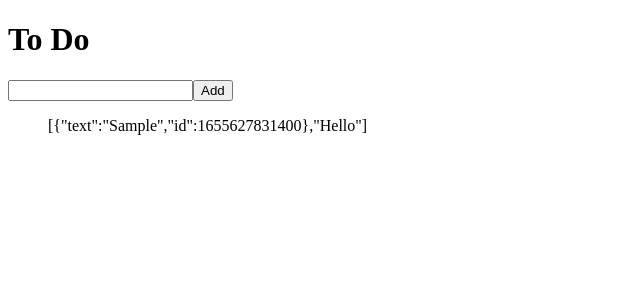
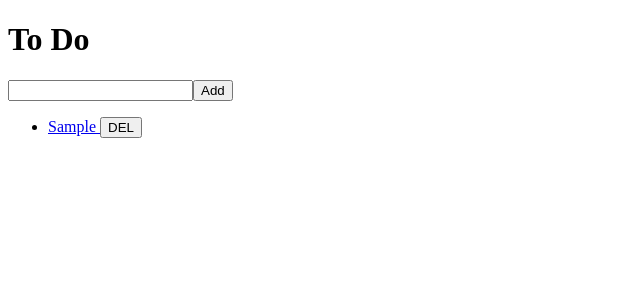
Before and after one commit to jwcheon/vanilla-redux, a React (Create React App) app: page / in a window 1280 px wide. Both pictures are taken after typing "Sample" into the empty fields and a click on the button "Add". Shown: the top 300 px of the page, without its empty margins (0-640 px from the left). Built offline with nearby package versions, Linux system fonts and the light colour scheme.

Commit message:
Done w/ trying out react-redux

```diff
--- /dev/null
+++ b/src/components/ToDo.js
@@ -0,0 +1,22 @@
+import { connect } from "react-redux";
+import { actionCreators } from "../store";
+import { Link } from "react-router-dom"
+
+function ToDo({ text, onBtnClick, id }) {
+    return (
+        <li>
+            <Link to={`/${id}`}>
+                {text} <button onClick={onBtnClick}>DEL</button>
+            </Link>
+        </li>
+    )
+}
+
+function mapDispatchToProps(dispatch, ownProps) {
+    //console.log(ownProps);
+    return {
+        onBtnClick: () => dispatch(actionCreators.deleteToDo(ownProps.id))
+    }
+}
+
+export default connect(null, mapDispatchToProps)(ToDo);
--- a/src/routes/Detail.js
+++ b/src/routes/Detail.js
@@ -1 +1,23 @@
-export default () => "Detail";
+import { useParams } from "react-router-dom";
+import { connect } from "react-redux";
+
+function Detail({toDos}) {
+    const id = useParams().id;
+    console.log(id);
+
+    const toDo = toDos.find((toDo) => toDo.id === parseInt(id));
+    console.log(toDo);
+
+    return (
+        <>
+            <h1>{toDo?.text}</h1>
+            <h5>Created At: {toDo?.id}</h5>
+        </>
+    );
+}
+
+function mapStateToProps(state) {
+    return {toDos: state};
+}
+
+export default connect(mapStateToProps)(Detail);
--- a/src/routes/Home.js
+++ b/src/routes/Home.js
@@ -1,6 +1,7 @@
 import { useState } from "react";
 import { connect } from "react-redux";
 import { actionCreators } from "../store";
+import ToDo from "../components/ToDo";
 
 function Home({ toDos, addToDo }) {
 
@@ -23,9 +24,7 @@ function Home({ toDos, addToDo }) {
                 <input type="text" value={text} onChange={onChange} />
                 <button>Add</button>
             </form>
-            <ul>
-                {JSON.stringify(toDos)}
-            </ul>
+            <ul>{toDos.map(toDo => <ToDo {...toDo} key={toDo.id} />)}</ul>
         </>
     )
 }
--- a/src/store.js
+++ b/src/store.js
@@ -3,6 +3,7 @@ import { createStore } from "redux";
 const ADD = "ADD";
 const DELETE = "DELETE";
 
+// Actions
 const addToDo = (text) => {
     return {
         type: ADD,
@@ -13,20 +14,23 @@ const addToDo = (text) => {
 const deleteToDo = (id) => {
     return {
         type: DELETE,
-        id
+        id: parseInt(id)
     };
 }
 
-const reducer = (state = ["Hello"], action) => {
+// Reducer
+const reducer = (state = [], action) => {
     switch(action.type) {
         case ADD:
             return [{ text: action.text, id: Date.now() }, ...state];
         case DELETE:
-            return state.filter(toDo => toDo !== action.id);
+            return state.filter(toDo => toDo.id !== action.id);
         default:
             return state;
     }
 }
+
+// Store
 const store = createStore(reducer);
 
 export const actionCreators = {
```
